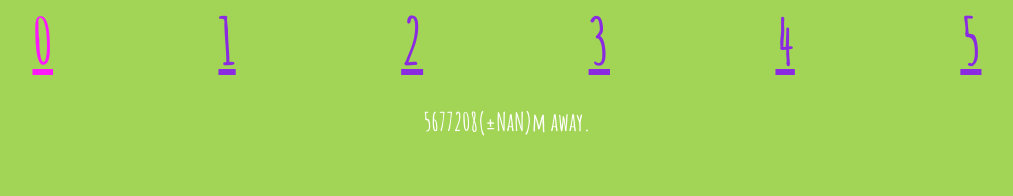
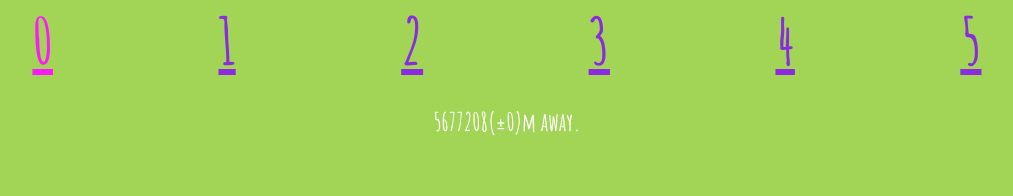
Before and after one commit to oskanberg/treasurewalk, a React (Create React App) app: page / in a window 1280 px wide. Shown: the top 196 px of the page, without its empty margins (133-1146 px from the left). Built offline with nearby package versions, Linux system fonts and the light colour scheme; no server answers.

Commit message:
Correct accuracy calculation

```diff
--- a/src/Detector.js
+++ b/src/Detector.js
@@ -89,7 +89,7 @@ const Detector = () => {
                             <img src={bunny} alt="a bunny" />
                         </Link>
                     </>) :
-                    (<p>{Math.ceil(distance)}(±{Math.ceil(pos)})m away.</p>)
+                    (<p>{Math.ceil(distance)}(±{Math.ceil(pos.accuracy)})m away.</p>)
             }
         </div>
     );
```
